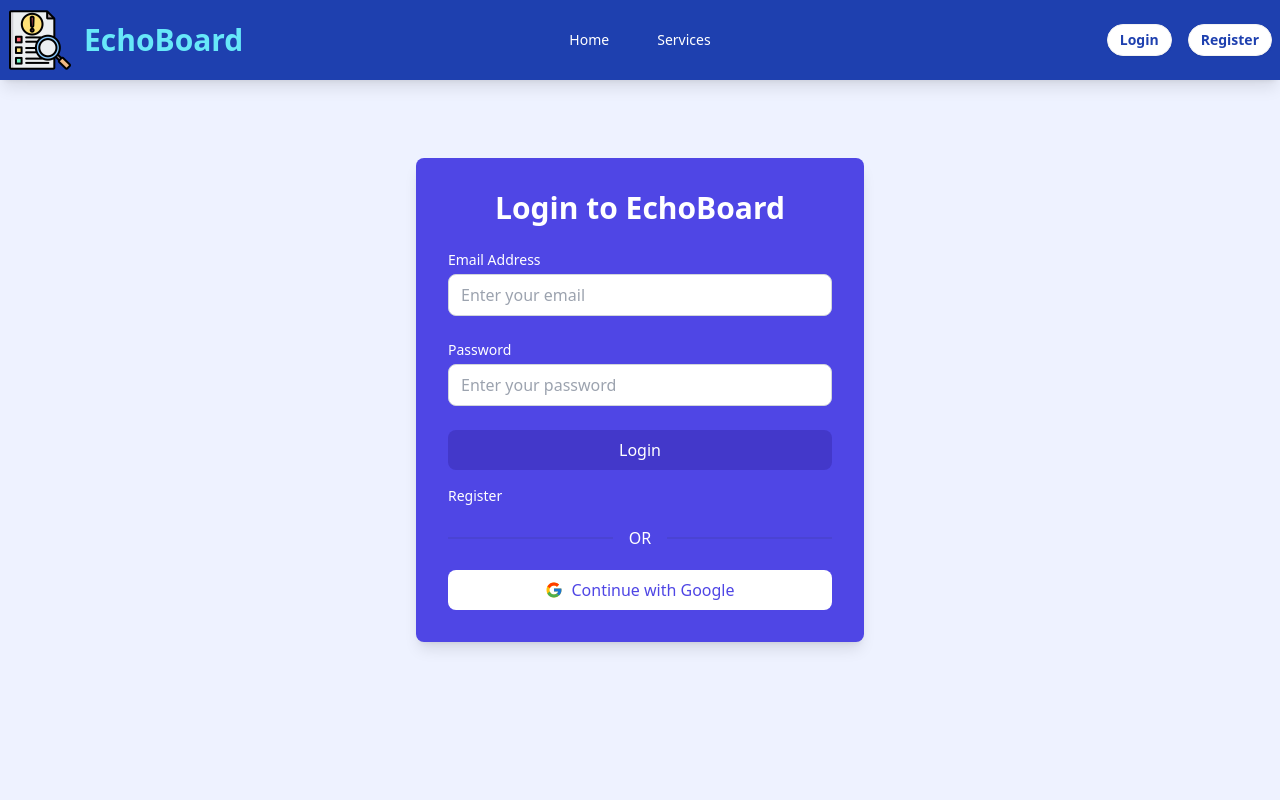
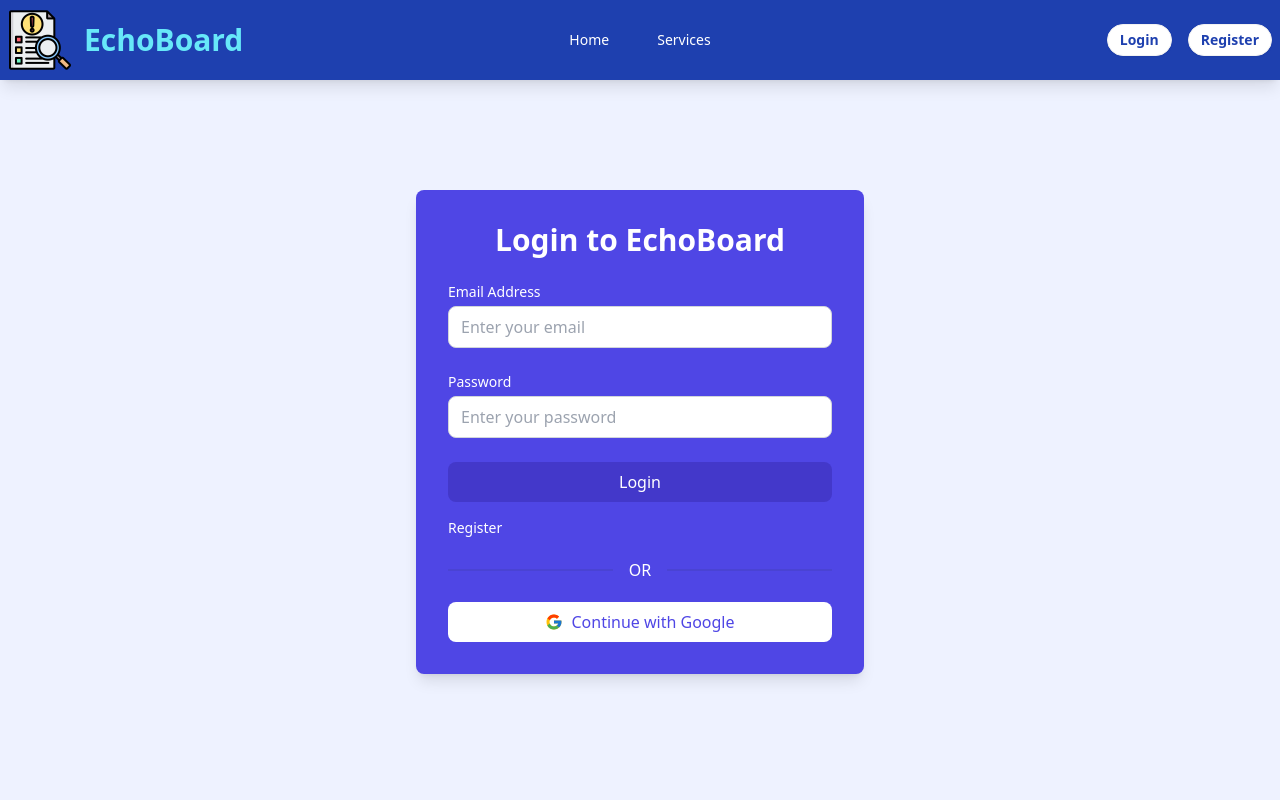
Before and after one commit to DilligentArch/EchoBoard-Client-Side, a React (Vite) app: page /auth/login in a window 1280 px wide. Shown: the top 800 px of the page. Built offline with nearby package versions, Linux system fonts and the light colour scheme; no server answers.

Commit message:
fixed login page

```diff
--- a/src/Components/Login.jsx
+++ b/src/Components/Login.jsx
@@ -52,7 +52,7 @@
     };
 
     return (
-        <div className="flex justify-center items-center min-h-screen bg-indigo-50 max-w-screen-2xl mx-auto">
+        <div className="flex justify-center items-center min-h-screen bg-indigo-50 max-w-screen-2xl mx-auto pt-16">
             <Toaster />
             <div className="w-full max-w-md bg-indigo-600 shadow-lg rounded-lg p-8">
                 <h2 className="text-3xl font-bold text-center text-white mb-6">
--- a/src/Components/Navbar.jsx
+++ b/src/Components/Navbar.jsx
@@ -53,7 +53,7 @@
   }
 
   return (
-    <nav className="navbar bg-blue-800 text-white max-w-screen-2xl mx-auto shadow-lg  fixed z-50">
+    <nav className="navbar bg-blue-800 text-white max-w-screen-2xl mx-auto shadow-lg  fixed z-50 ">
       <Toaster />
       <div className="navbar-start">
         <div className="dropdown">
--- a/src/Components/Slider.jsx
+++ b/src/Components/Slider.jsx
@@ -7,7 +7,7 @@
 
 export default () => {
   return (
-    <div className="relative z-10 "> {/* Ensure Swiper is below the navbar */}
+    <div className="relative z-10 pt-14"> {/* Ensure Swiper is below the navbar */}
       <Swiper
         spaceBetween={0}
         slidesPerView={1}
```
